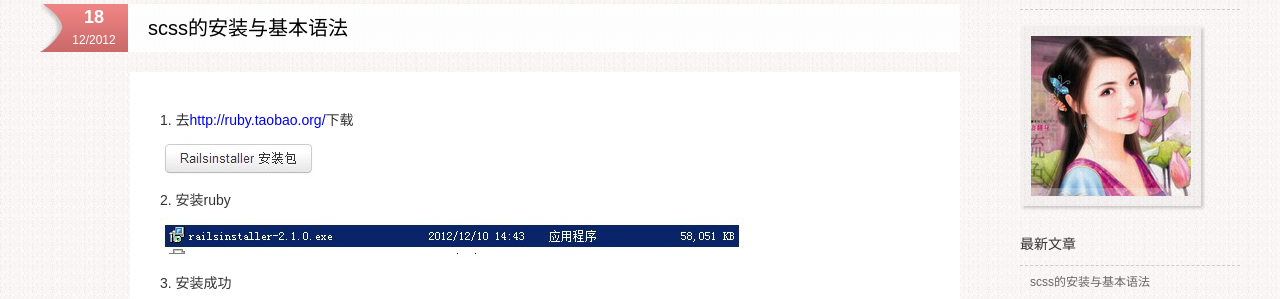
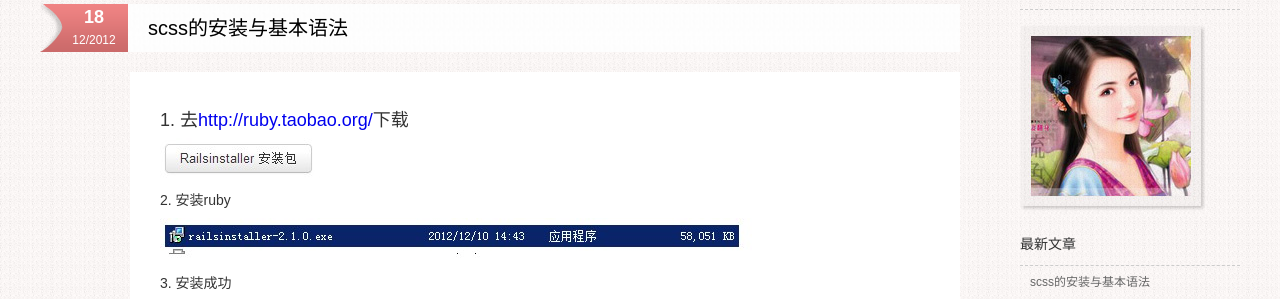
Before and after one commit to adine-zhu/myblog, a Jekyll site: the page built from _posts/2012-12-18-scss.md, in a window 1280 px wide. Shown: the part 196-495 px from the top of the page. Built offline with Jekyll 4.4.1, drawn with Linux system fonts in a browser that asks for light colours; comment, search, counter and statistics services are not loaded.

Commit message:
update css

```diff
--- a/css/master.css
+++ b/css/master.css
@@ -192,6 +192,10 @@ a.tag-link:hover{background:#f46666;}
 	font-weight:bold;
 	}
 
+h2{
+	font-size:18px;
+}
+
 .mood{
 	line-height:40px;
 	color:#666;
```
